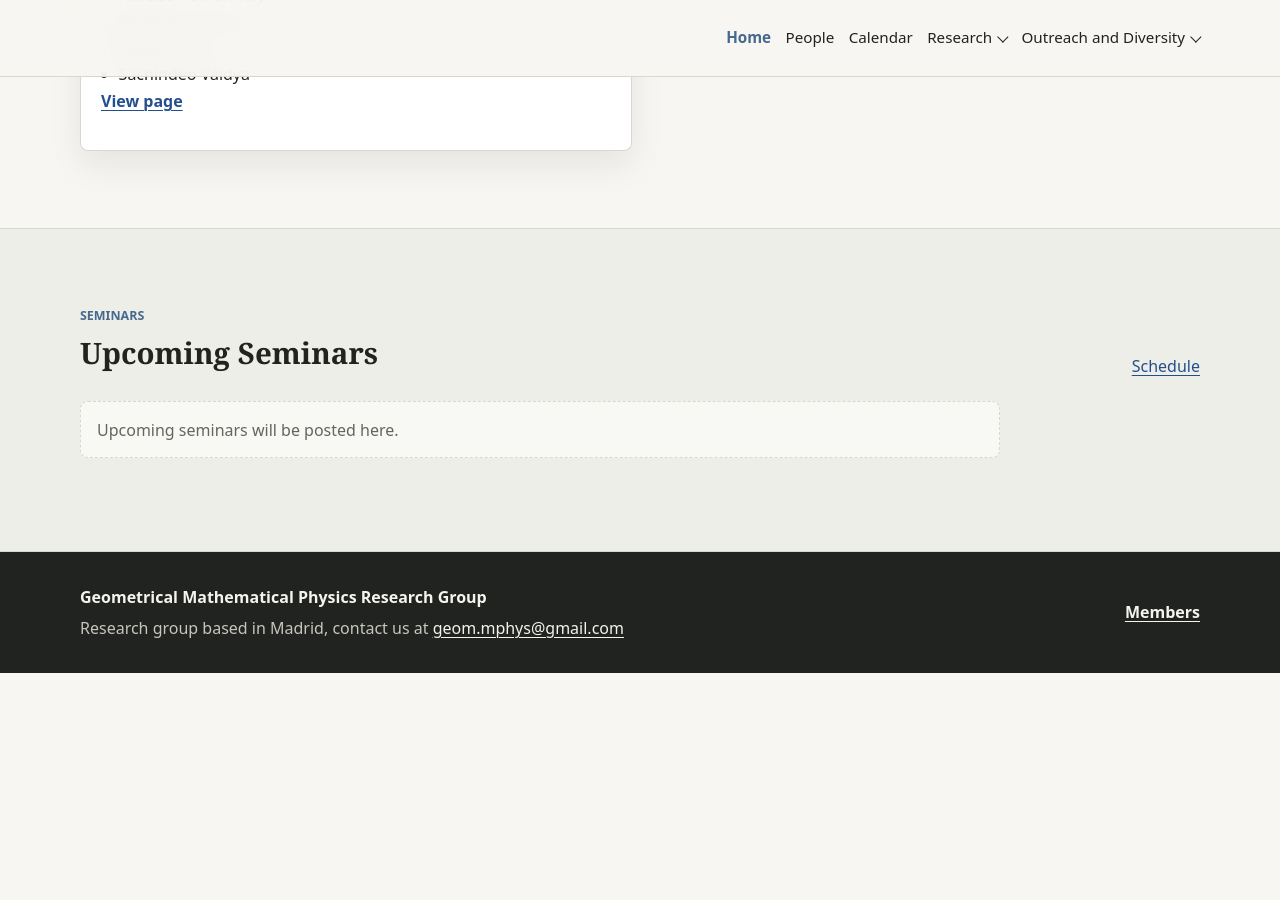
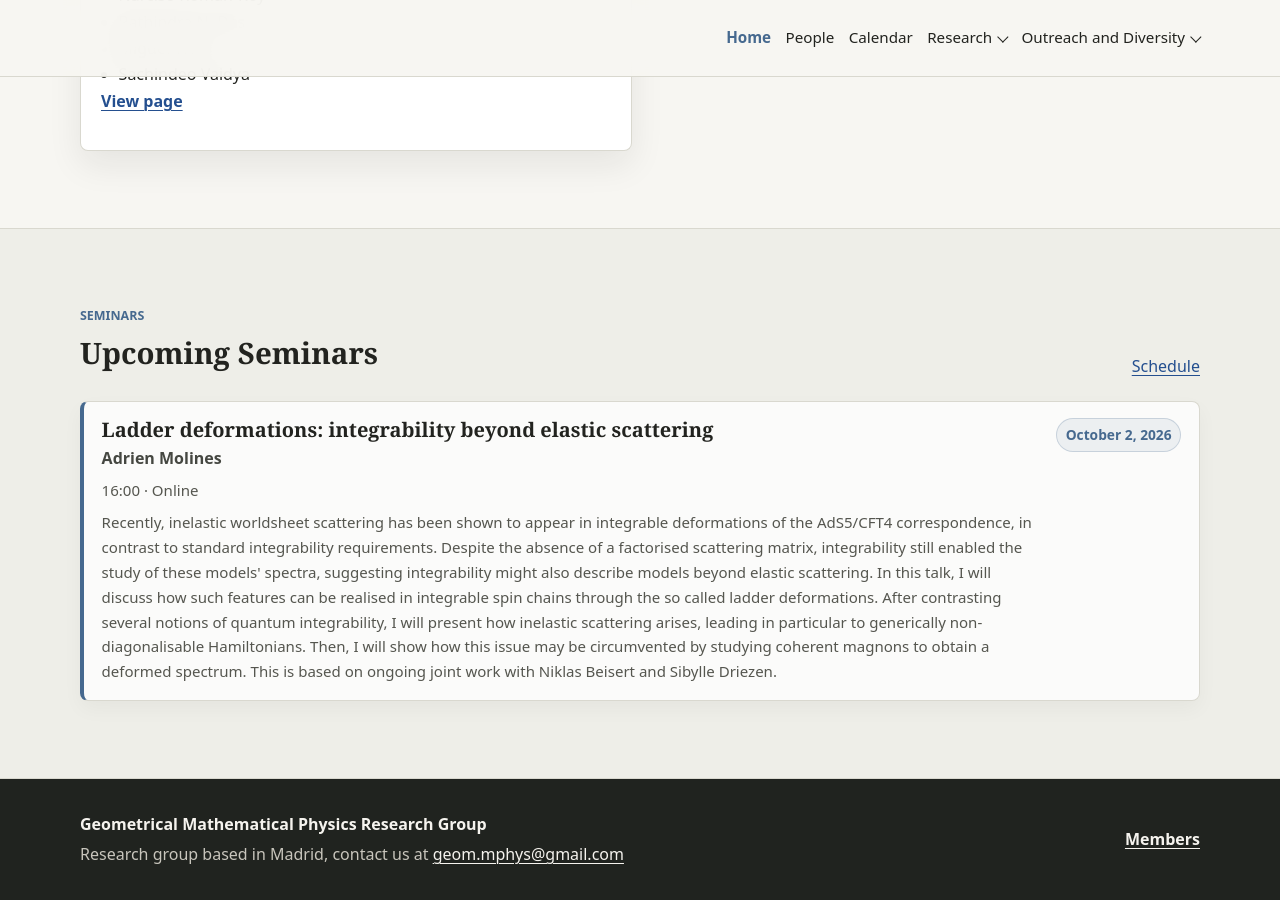
Before and after one commit to GeomMPhys/geommphys.github.io, a Jekyll site: the page built from index.md, in a window 1280 px wide and 900 px high, scrolled down 1702 px. Built offline with Jekyll 4.4.1, drawn with Linux system fonts in a browser that asks for light colours; before the commit the page ends 2375 px from its top, so only the background shows below that.

Commit message:
Add Adrien Molines seminar, 2 October
From Saskia's email of 24 September. Online, 16:00.

Affiliation left out rather than guessed: the email does not give one,
and the field is optional.

Co-Authored-By: Claude Opus 5 (1M context) <noreply@anthropic.com>

```diff
--- a/_data/seminars.yml
+++ b/_data/seminars.yml
@@ -20,7 +20,13 @@
 #    abstract     (optional)  short summary
 # ───────────────────────────────────────────────────────────────────
 
-upcoming: []
+upcoming:
+  - title: "Ladder deformations: integrability beyond elastic scattering"
+    speaker: "Adrien Molines"
+    date: 2026-10-02
+    time: "16:00"
+    location: "Online"
+    abstract: "Recently, inelastic worldsheet scattering has been shown to appear in integrable deformations of the AdS5/CFT4 correspondence, in contrast to standard integrability requirements. Despite the absence of a factorised scattering matrix, integrability still enabled the study of these models' spectra, suggesting integrability might also describe models beyond elastic scattering. In this talk, I will discuss how such features can be realised in integrable spin chains through the so called ladder deformations. After contrasting several notions of quantum integrability, I will present how inelastic scattering arises, leading in particular to generically non-diagonalisable Hamiltonians. Then, I will show how this issue may be circumvented by studying coherent magnons to obtain a deformed spectrum. This is based on ongoing joint work with Niklas Beisert and Sibylle Driezen."
 
 past:
   - title: "On the theory of G-structures applied to multisymplectic manifolds"
```
